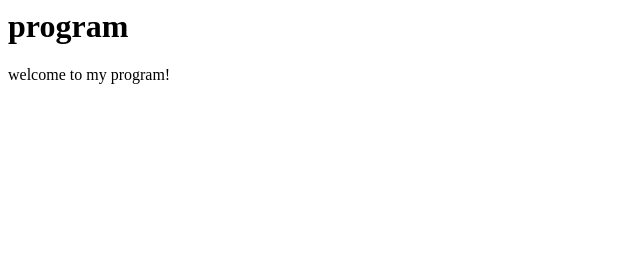
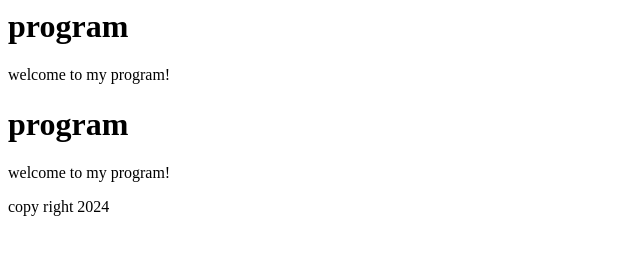
Before and after one commit to chitra-kota/program, a plain HTML site: page index.html in a window 1280 px wide. Shown: the whole page, without its empty margins (0-640 px from the left). Drawn offline with Linux system fonts and the light colour scheme.

Commit message:
adder footer to homepage

```diff
--- a/index.html
+++ b/index.html
@@ -1 +1,2 @@
 <html><body><h1>program</h1><p>welcome to my program!</p></body></html>
+<html><body><h1>program</h1><p>welcome to my program!</p><footer>copy right 2024</footer></body></html>
```
